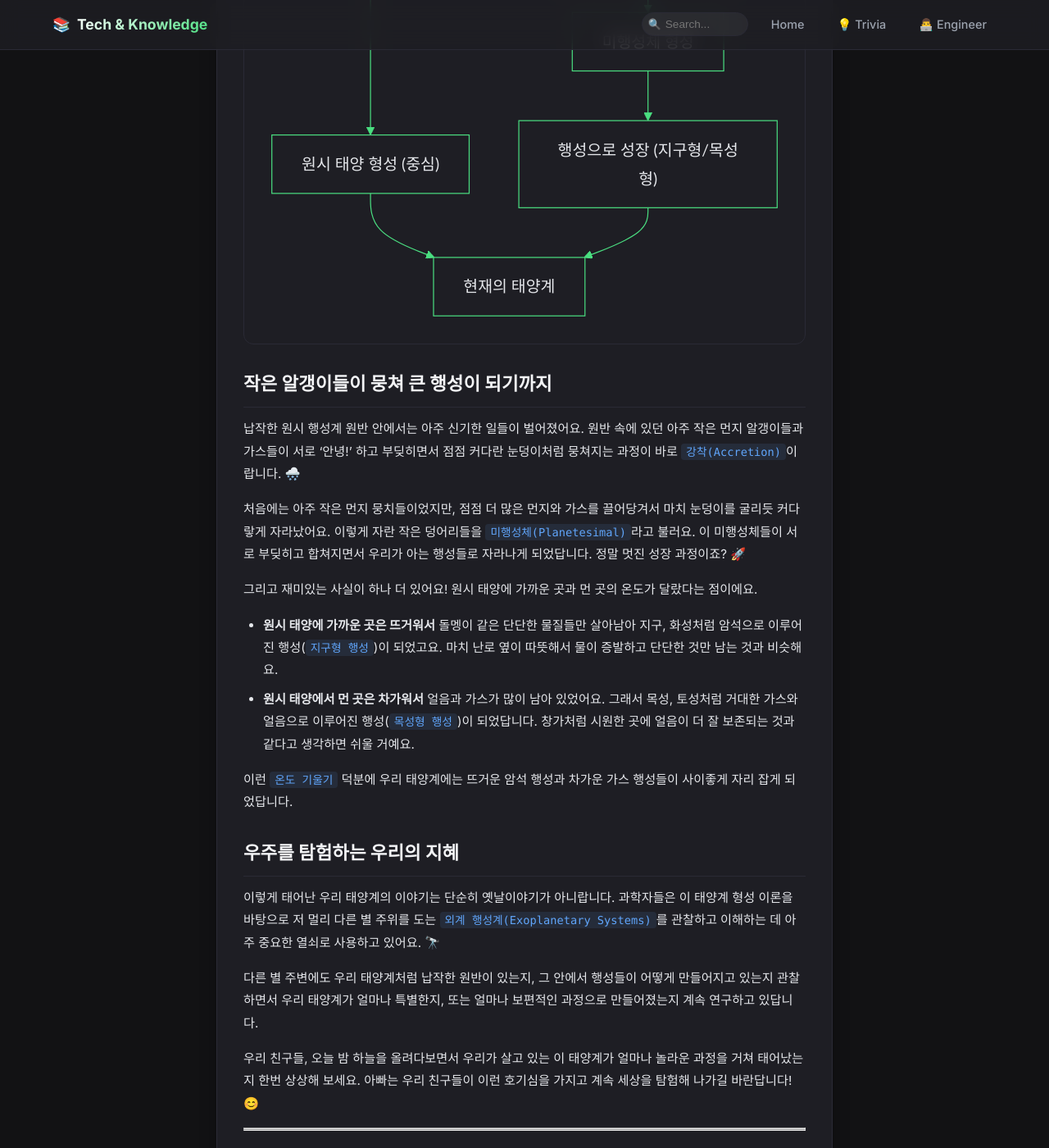
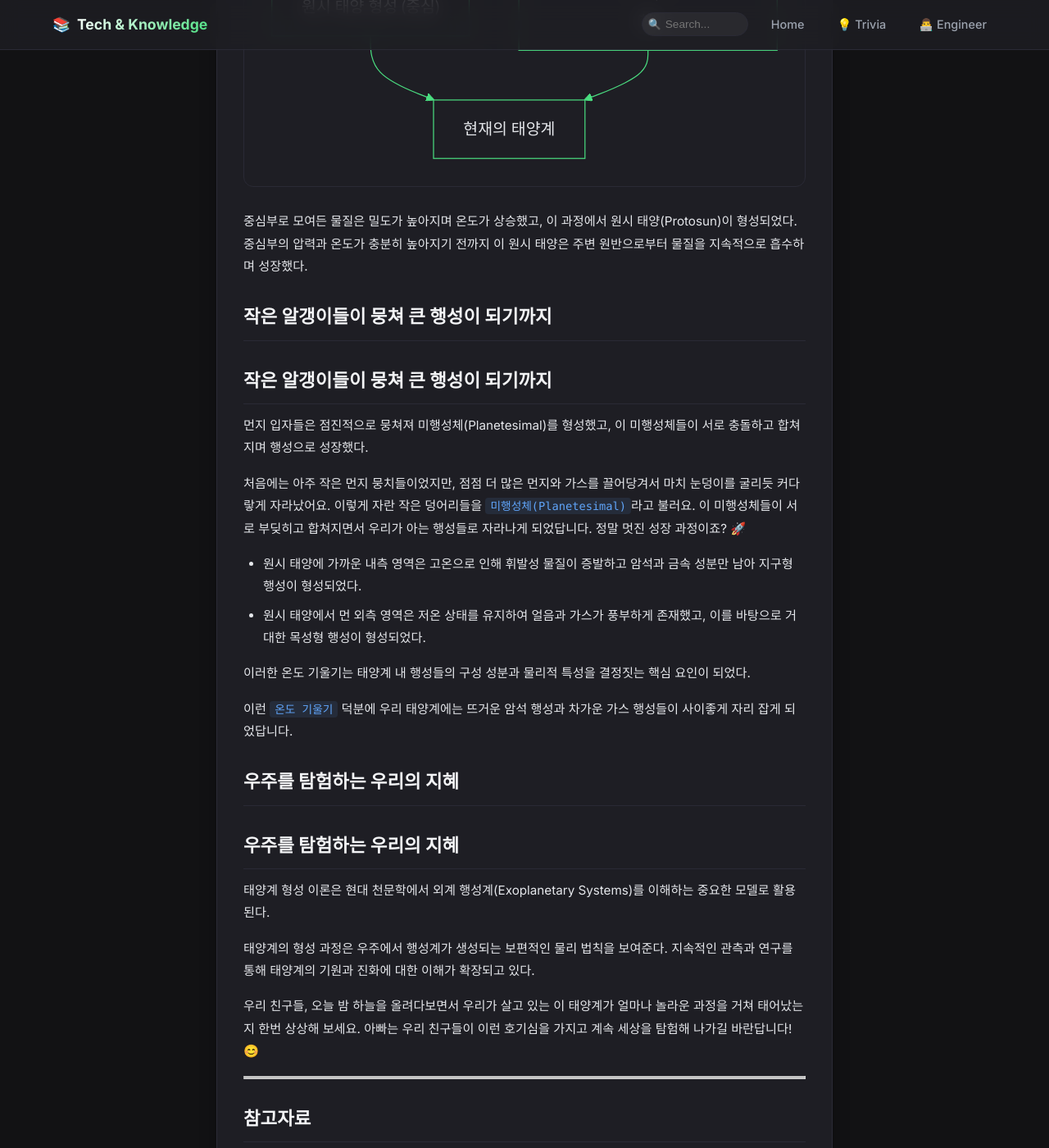
Before and after one commit to ethanpark0726/blog_automation, a Jekyll site: the page built from _posts/ko/2026-07-08-아빠가-들려주는-태양계-탄생-이야기-우리-집은-어떻게-만들어졌을까.md, in a window 1280 px wide and 1400 px high, scrolled down 1793 px. Shown: the whole window at 82% size. Built offline with Jekyll 4.4.1, drawn with Linux system fonts in a browser that asks for light colours; some of the changed text lies outside the part shown.

````diff
--- a/_posts/ko/2026-07-08-아빠가-들려주는-태양계-탄생-이야기-우리-집은-어떻게-만들어졌을까.md
+++ b/_posts/ko/2026-07-08-아빠가-들려주는-태양계-탄생-이야기-우리-집은-어떻게-만들어졌을까.md
@@ -16,20 +16,17 @@ topic_id: "solar-system-formation"
 post_id: "solar-system-formation-d0fca2e0"
 description: "46억 년 전 거대한 구름에서 시작된 태양계의 신비로운 탄생 과정을 아빠의 친근한 설명과 비유로 쉽고 재미있게 알아봅니다. 성운설, 강착, 온도 기울기의 비밀을 함께 파헤쳐봐요!"
 ---
----
-우리 친구들, 오늘 밤 아빠랑 같이 아주 특별한 이야기를 나눠볼까 해요. 바로 우리가 살고 있는 이 멋진 태양계가 어떻게 태어났는지에 대한 이야기랍니다! 🌟
-
-우리 태양계는 지금으로부터 약 46억 년 전, 아주 아주 거대한 가스와 먼지 구름이 있었는데, 그 구름이 스르륵 무너지면서 시작되었답니다. 상상만 해도 신기하지 않나요? 😮
+## 우리 태양계의 첫걸음: 거대한 구름의 이야기
 
 ## 우리 태양계의 첫걸음: 거대한 구름의 이야기
 
-🎯 **태양계 형성의 시작**은 마치 마법 같은 중력의 힘으로 시작되었어요. 우주에는 `성운(星雲, Nebula)`이라고 불리는, 가스와 먼지가 모여 있는 거대한 구름 같은 곳이 많이 있답니다. 우리 태양계도 처음엔 이런 거대한 성운 중 하나였어요.
+성운의 일부가 외부 충격이나 밀도 변화로 인해 중력 붕괴를 일으키며 수축하기 시작했다. 이는 거대한 가스 구름이 중심부로 모여드는 과정이다.
 
 어느 날, 이 거대한 성운의 한 부분이 어떤 이유로 인해(아마 근처에서 별이 폭발하는 충격 같은 것 때문이었을 거예요!) 중력을 이기지 못하고 스스로 무너지기 시작했어요. 마치 거대한 솜사탕이 스스로 뭉쳐지듯이 말이죠. ✨
 
-> 💡 **핵심 개념:** 태양계 형성은 가스와 먼지로 이루어진 거대한 성운이 중력에 의해 붕괴하고 응축하며, 중심에는 태양이, 주변에는 행성들이 형성되는 일련의 물리적 과정이랍니다.
+성운이 붕괴하며 각운동량 보존 법칙에 의해 회전 속도가 빨라졌고, 원심력으로 인해 납작한 원반 형태인 '원시 행성계 원반(Protoplanetary Disk)'이 형성되었다.
 
-이때, 성운이 무너지면서 빙글빙글 돌기 시작했어요. 마치 피겨 스케이팅 선수가 팔을 오므리면 몸이 더 빨리 도는 것처럼, 구름도 점점 더 빠르게 돌면서 납작한 원반 모양으로 변했답니다. 이걸 `원시 행성계 원반(Protoplanetary Disk)`이라고 불러요. 🍕 피자 도우를 돌려서 납작하게 만드는 모습과 비슷하다고 생각하면 쉬울 거예요!
+태양계의 기원을 설명하는 가장 대표적인 이론은 '성운설(Nebular Hypothesis)'이다.
 
 이처럼 태양계가 어떻게 만들어졌는지 설명하는 가장 널리 받아들여지는 이론을 `성운설(Nebular Hypothesis)`이라고 부른답니다.
 
@@ -44,27 +41,44 @@ graph TD
     D & G --> H[현재의 태양계];
 ```
 
+중심부로 모여든 물질은 밀도가 높아지며 온도가 상승했고, 이 과정에서 원시 태양(Protosun)이 형성되었다. 중심부의 압력과 온도가 충분히 높아지기 전까지 이 원시 태양은 주변 원반으로부터 물질을 지속적으로 흡수하며 성장했다.
+
 ## 작은 알갱이들이 뭉쳐 큰 행성이 되기까지
 
-납작한 원시 행성계 원반 안에서는 아주 신기한 일들이 벌어졌어요. 원반 속에 있던 아주 작은 먼지 알갱이들과 가스들이 서로 '안녕!' 하고 부딪히면서 점점 커다란 눈덩이처럼 뭉쳐지는 과정이 바로 `강착(Accretion)`이랍니다. 🌨️
+## 작은 알갱이들이 뭉쳐 큰 행성이 되기까지
+
+먼지 입자들은 점진적으로 뭉쳐져 미행성체(Planetesimal)를 형성했고, 이 미행성체들이 서로 충돌하고 합쳐지며 행성으로 성장했다.
 
 처음에는 아주 작은 먼지 뭉치들이었지만, 점점 더 많은 먼지와 가스를 끌어당겨서 마치 눈덩이를 굴리듯 커다랗게 자라났어요. 이렇게 자란 작은 덩어리들을 `미행성체(Planetesimal)`라고 불러요. 이 미행성체들이 서로 부딪히고 합쳐지면서 우리가 아는 행성들로 자라나게 되었답니다. 정말 멋진 성장 과정이죠? 🚀
 
-그리고 재미있는 사실이 하나 더 있어요! 원시 태양에 가까운 곳과 먼 곳의 온도가 달랐다는 점이에요.
+* 원시 태양에 가까운 내측 영역은 고온으로 인해 휘발성 물질이 증발하고 암석과 금속 성분만 남아 지구형 행성이 형성되었다.
+* 원시 태양에서 먼 외측 영역은 저온 상태를 유지하여 얼음과 가스가 풍부하게 존재했고, 이를 바탕으로 거대한 목성형 행성이 형성되었다.
 
-*   **원시 태양에 가까운 곳은 뜨거워서** 돌멩이 같은 단단한 물질들만 살아남아 지구, 화성처럼 암석으로 이루어진 행성(`지구형 행성`)이 되었고요. 마치 난로 옆이 따뜻해서 물이 증발하고 단단한 것만 남는 것과 비슷해요.
-*   **원시 태양에서 먼 곳은 차가워서** 얼음과 가스가 많이 남아 있었어요. 그래서 목성, 토성처럼 거대한 가스와 얼음으로 이루어진 행성(`목성형 행성`)이 되었답니다. 창가처럼 시원한 곳에 얼음이 더 잘 보존되는 것과 같다고 생각하면 쉬울 거예요.
+이러한 온도 기울기는 태양계 내 행성들의 구성 성분과 물리적 특성을 결정짓는 핵심 요인이 되었다.
 
 이런 `온도 기울기` 덕분에 우리 태양계에는 뜨거운 암석 행성과 차가운 가스 행성들이 사이좋게 자리 잡게 되었답니다.
 
 ## 우주를 탐험하는 우리의 지혜
 
-이렇게 태어난 우리 태양계의 이야기는 단순히 옛날이야기가 아니랍니다. 과학자들은 이 태양계 형성 이론을 바탕으로 저 멀리 다른 별 주위를 도는 `외계 행성계(Exoplanetary Systems)`를 관찰하고 이해하는 데 아주 중요한 열쇠로 사용하고 있어요. 🔭
+## 우주를 탐험하는 우리의 지혜
 
-다른 별 주변에도 우리 태양계처럼 납작한 원반이 있는지, 그 안에서 행성들이 어떻게 만들어지고 있는지 관찰하면서 우리 태양계가 얼마나 특별한지, 또는 얼마나 보편적인 과정으로 만들어졌는지 계속 연구하고 있답니다.
+태양계 형성 이론은 현대 천문학에서 외계 행성계(Exoplanetary Systems)를 이해하는 중요한 모델로 활용된다.
+
+태양계의 형성 과정은 우주에서 행성계가 생성되는 보편적인 물리 법칙을 보여준다. 지속적인 관측과 연구를 통해 태양계의 기원과 진화에 대한 이해가 확장되고 있다.
 
 우리 친구들, 오늘 밤 하늘을 올려다보면서 우리가 살고 있는 이 태양계가 얼마나 놀라운 과정을 거쳐 태어났는지 한번 상상해 보세요. 아빠는 우리 친구들이 이런 호기심을 가지고 계속 세상을 탐험해 나가길 바란답니다! 😊
 
 ---
 
 ---
+
+## 참고자료
+
+- [Formation and evolution of the Solar System](https://en.wikipedia.org/wiki/Formation_and_evolution_of_the_Solar_System)
+- [History of Solar System formation and evolution hypotheses](https://en.wikipedia.org/wiki/History_of_Solar_System_formation_and_evolution_hypotheses)
+- [Accretion (astrophysics)](https://en.wikipedia.org/wiki/Accretion_%28astrophysics%29)
+- [Accretion disk](https://en.wikipedia.org/wiki/Accretion_disk)
+- [Solar apex motion relative to near stars.](https://duckduckgo.com/Solar_apex)
+- [Cosmogony](https://duckduckgo.com/c/Cosmogony)
+- [Solar System dynamic theories](https://duckduckgo.com/c/Solar_System_dynamic_theories)
+- [Stellar evolution](https://duckduckgo.com/c/Stellar_evolution)
````
Also changed, not shown: _knowledge/concepts/solar-system-formation.md (+8 -1 lines), _knowledge/sources/duckduckgocom-299f689b.md (added, +14 -0 lines), _knowledge/sources/duckduckgocom-4edeb992.md (added, +14 -0 lines), _knowledge/sources/duckduckgocom-708eddb3.md (added, +14 -0 lines), _knowledge/sources/duckduckgocom-ac9cfb05.md (added, +14 -0 lines), _knowledge/sources/enwikipediaorg-13adcf49.md (added, +14 -0 lines), _knowledge/sources/enwikipediaorg-4e38e365.md (added, +14 -0 lines), _knowledge/sources/enwikipediaorg-85eabfa4.md (added, +14 -0 lines), _knowledge/sources/enwikipediaorg-bcb59964.md (added, +14 -0 lines), _posts/en/2026-07-08-solar-system-formation.md (+27 -23 lines), _reviews/pending/solar-system-formation-d0fca2e0.md (deleted, +0 -12 lines).
